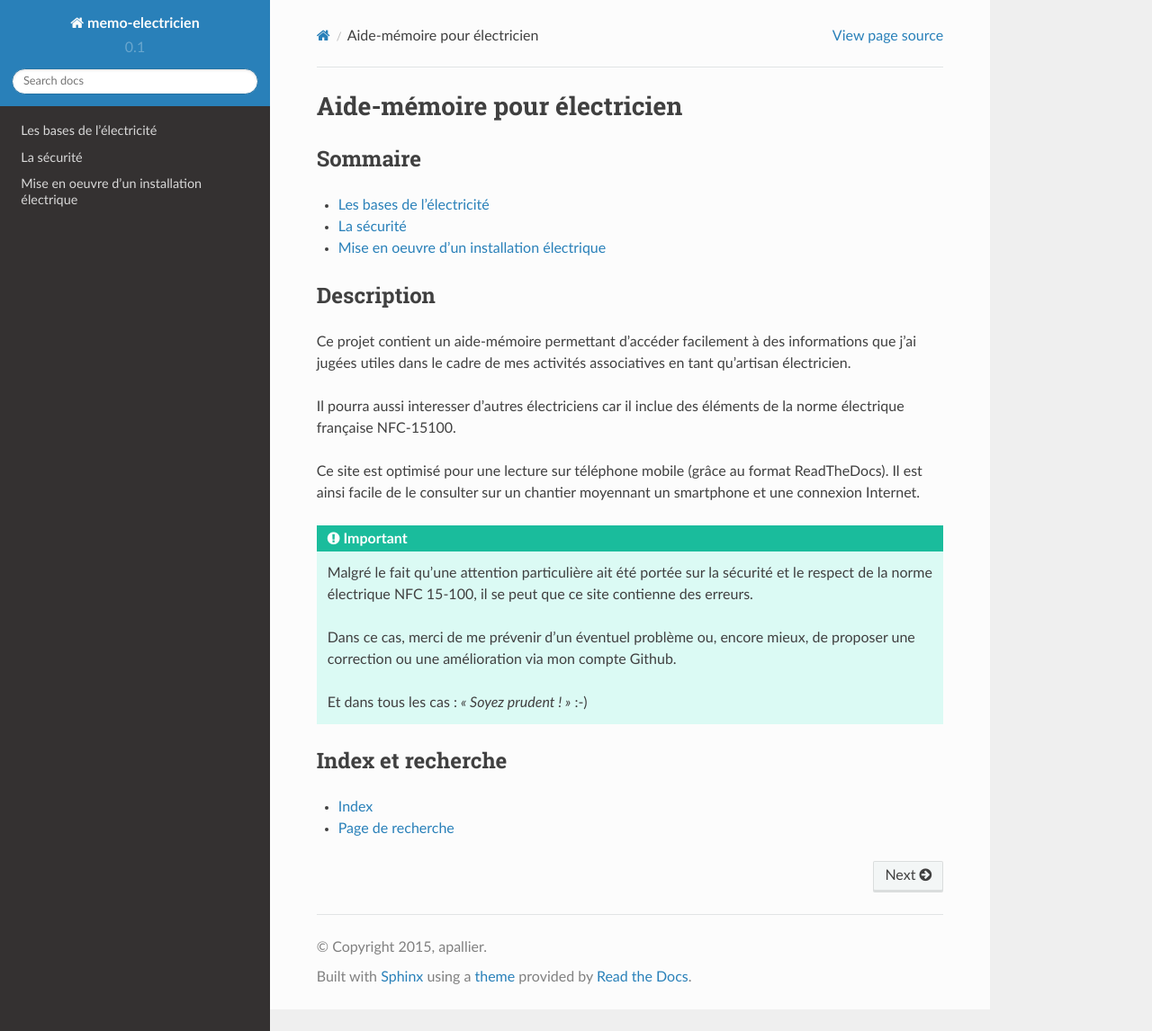
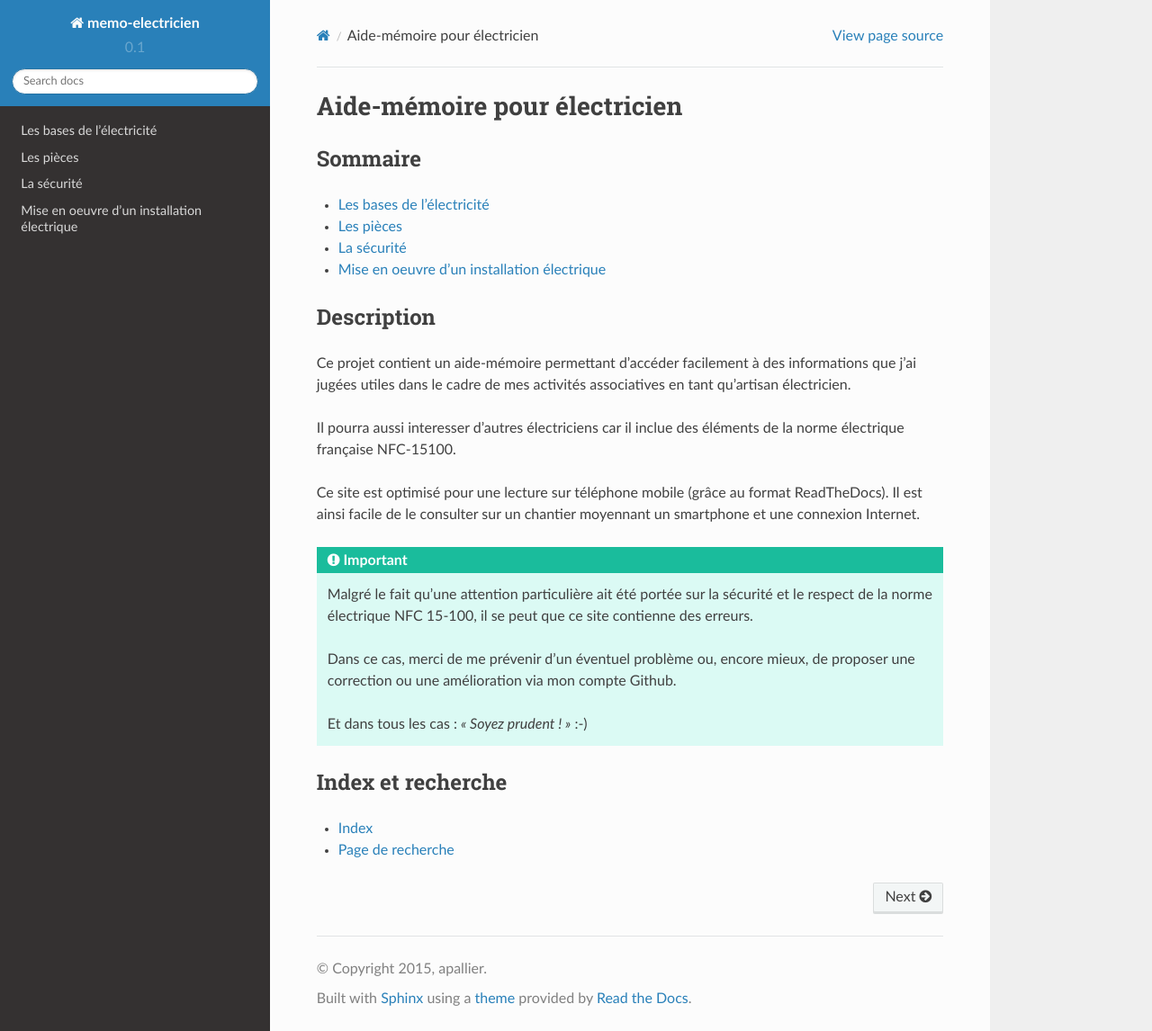
Before and after one commit to apallier/memo-electricien, a Sphinx documentation site: the page built from source/index.rst, in a window 1280 px wide and 1146 px high. Shown: the whole window at 90% size. Built offline with Sphinx 7.4.7 and the Read the Docs theme 2.0.0, drawn with Linux system fonts in a browser that asks for light colours.

Commit message:
Ajout du chapitre "pièces"

```diff
--- a/source/index.rst
+++ b/source/index.rst
@@ -9,6 +9,7 @@ Sommaire
    :maxdepth: 1
 
    bases
+   pieces
    securite
    mise_en_oeuvre
 
--- /dev/null
+++ b/source/pieces.rst
@@ -0,0 +1,9 @@
+##########
+Les pièces
+##########
+
+La cuisine
+==========
+
+La chambre
+==========
```
